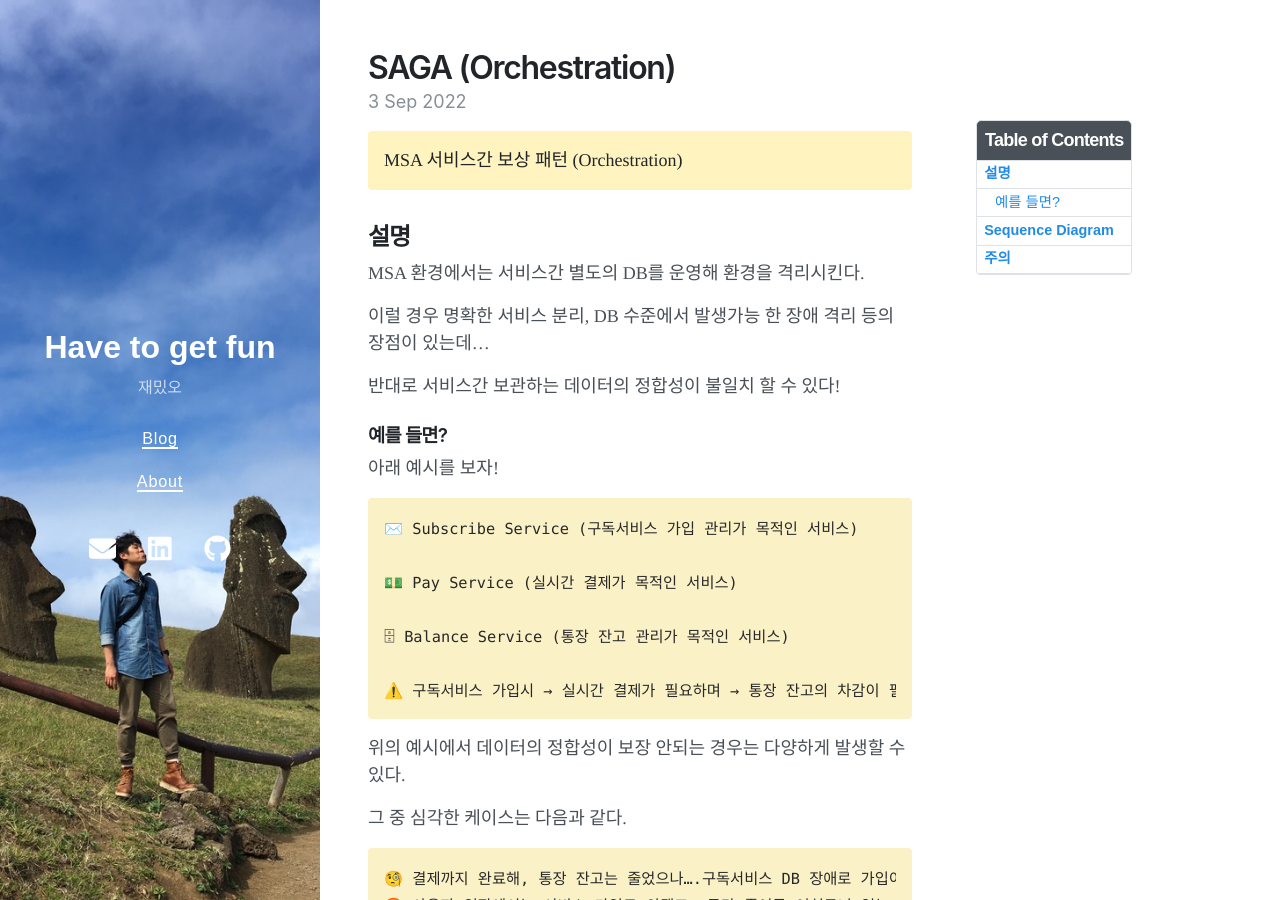
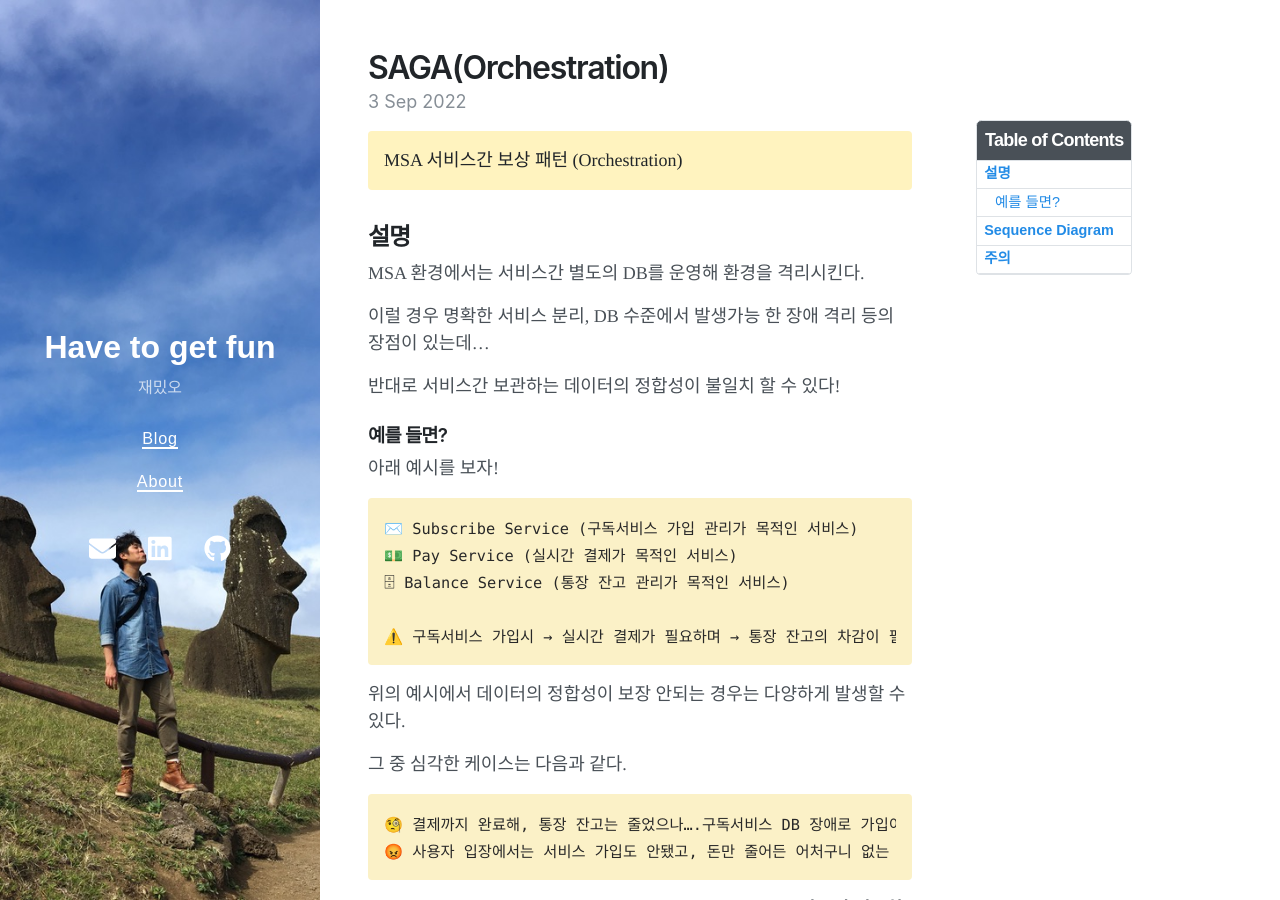
Before and after one commit to LeeJyeon/LeeJyeon.github.io, a Jekyll site: the page built from _posts/MSA/2022-09-03-SAGA(Orchestration).md, in a window 1280 px wide and 900 px high. Built offline with Jekyll 4.4.1, drawn with Linux system fonts in a browser that asks for light colours; nearby versions of some CDN libraries; part of the change alters nothing that is shown.

```diff
--- a/_posts/MSA/2022-09-03-SAGA(Orchestration).md
+++ b/_posts/MSA/2022-09-03-SAGA(Orchestration).md
@@ -1,12 +1,11 @@
 ---
 
 layout: post
-title: SAGA (Orchestration)
+title: SAGA(Orchestration)
 categories:
-
 - MSA
 tags:
-- SAGA
+- MSA
 - Transaction
 - Compensation
 date: 2022-09-03
@@ -33,9 +32,7 @@ MSA 환경에서는 서비스간 별도의 DB를 운영해 환경을 격리시
 {% highlight text %}
 
 ✉️ Subscribe Service (구독서비스 가입 관리가 목적인 서비스)
-
 💵 Pay Service (실시간 결제가 목적인 서비스)
-
 🗄 Balance Service (통장 잔고 관리가 목적인 서비스)
 
 ⚠️ 구독서비스 가입시 → 실시간 결제가 필요하며 → 통장 잔고의 차감이 필요하다!!
```
